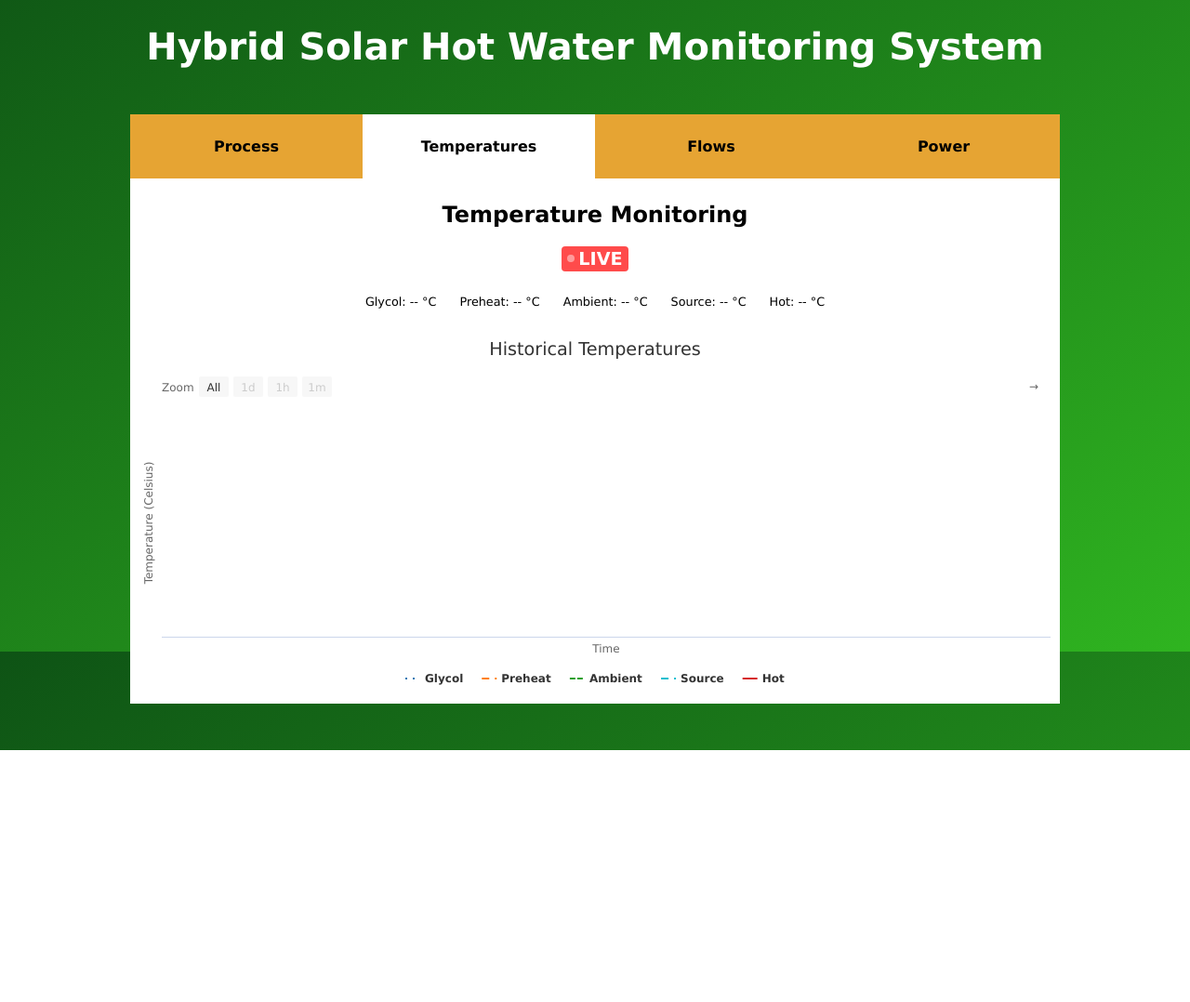
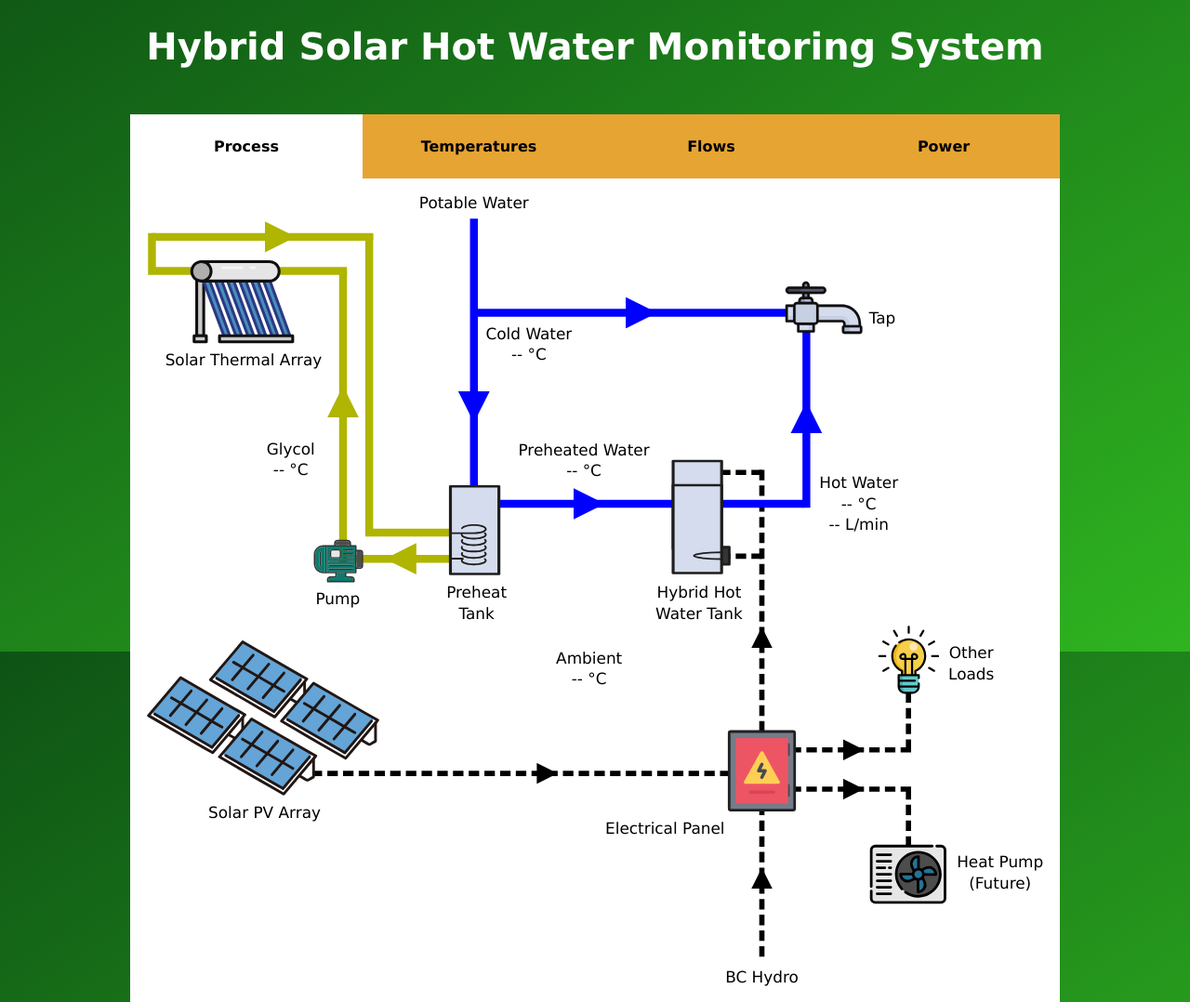
Before and after one commit to jacobarychuk/Energy-Monitoring-Kiosk, a Flask app: page / in a window 1280 px wide. Shown: the part 99-1177 px from the top of the page at 93% size. Before the commit the page ends 906 px from the top, so only its background shows below. Run offline with Flask 3, Linux system fonts and the light colour scheme; data that the repository does not hold is empty.

Commit message:
fix: set only process tab as checked by default

```diff
--- a/raspi/templates/index.html
+++ b/raspi/templates/index.html
@@ -23,7 +23,7 @@
             Process
           </label>
 
-          <input type="radio" id="temperature-tab" name="tab" checked>
+          <input type="radio" id="temperature-tab" name="tab">
           <label for="temperature-tab" class="tab-label">
             Temperatures
           </label>
```
